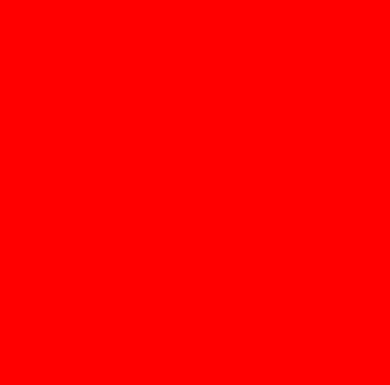
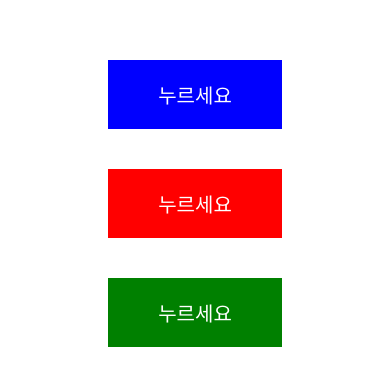
Before and after one commit to DAU-RN-study/DAU-RN-study, a React Native app in the folder study/: screen / in a window 390 px wide. Shown: the part 219-604 px from the top of the page. Built offline with nearby package versions, Linux system fonts and the light colour scheme.

Commit message:
feat commit

```diff
--- a/study/App.js
+++ b/study/App.js
@@ -1,21 +1,90 @@
-// React 및 React Native에서 제공하는 Core Component(View, Text 등)를 import 해줍니다.
-import React from 'react';
-import {View, Text, StyleSheet} from 'react-native';
+import React from 'react'
+import {
+    SafeAreaView,
+    TouchableOpacity,
+    Text,
+    StyleSheet,
+    Alert
+} from 'react-native'
 
-// 함수를 통해 사용자 지정 컴포넌트(예제에선 App)를 만들어줍니다.
-// return 값에 화면 구성 요소를 작성합니다.
+const createAlert = () => {
+    Alert.alert(
+        "Alert 제목",
+        "Alert 내용"
+    )
+}
+
+const createTwoButtonAlert = () => {
+    Alert.alert(
+        "Alert 제목",
+        "Alert 내용",
+        [
+            {
+                text: "취소",
+                onPress: () => console.log("취소 버튼을 눌렀습니다."),
+                style: "cancel"
+            },
+            {
+                text: "확인",
+                onPress: () => console.log("확인 버튼을 눌렀습니다.")
+            }
+        ]
+    )
+}
+
+const createThreeButtonAlert = () => {
+    Alert.alert(
+        "Alert 제목",
+        "Alert 내용",
+        [
+            {text: "나중에 알림", onPress: () => console.log("나중에 알림 버튼을 눌렀습니다.")},
+            {text: "취소", onPress: () => console.log("취소 버튼을 눌렀습니다.")},
+            {text: "확인", onPress: () => console.log("확인 버튼을 눌렀습니다.")},
+        ]
+    )
+}
+
 const App = () => {
-  return <View style={styles.container}></View>;
-};
+    return (
+        <SafeAreaView style={styles.container}>
+            <TouchableOpacity
+                style={styles.touchContainer}
+                onPress={createAlert}
+            >
+                <Text style={styles.text}>누르세요</Text>
+            </TouchableOpacity>
+            <TouchableOpacity
+                style={[styles.touchContainer, {backgroundColor: 'red'}]}
+                onPress={createTwoButtonAlert}
+            >
+                <Text style={styles.text}>누르세요</Text>
+            </TouchableOpacity>
+            <TouchableOpacity
+                style={[styles.touchContainer, {backgroundColor: 'green'}]}
+                onPress={createThreeButtonAlert}
+            >
+                <Text style={styles.text}>누르세요</Text>
+            </TouchableOpacity>
+        </SafeAreaView>
+    )
+}
 
-// StyleSheet를 사용하여 HTML의 CSS와 유사한 역할을 합니다.
 const styles = StyleSheet.create({
-  container: {
-    flex: 1,
-    backgroundColor: 'red',
-  },
-});
+    container: {
+        flex: 1,
+        justifyContent: 'center',
+        alignItems: 'center'
+    },
+    touchContainer: {
+        backgroundColor: 'blue',
+        paddingHorizontal: 50,
+        paddingVertical: 20,
+        margin: 20
+    },
+    text: {
+        color: 'white',
+        fontSize: 20
+    }
+})
 
-// 다음과 같이 앱 전체에서 사용하기 위해 JavaScript의 내보내기 기본값으로
-// 사용자 지정 컴포넌트를 내보낼 수 있습니다.
-export default App;
+export default App
```
Also changed, not shown: 2 other files (tests, documents, lock files or other folders).
